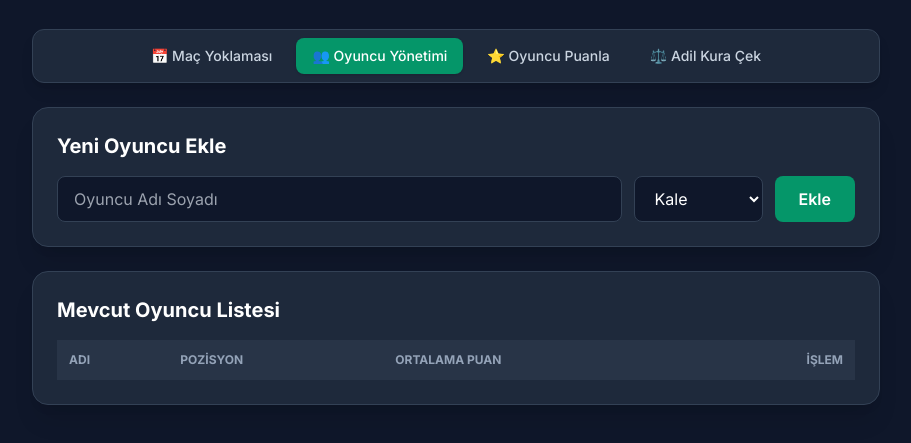
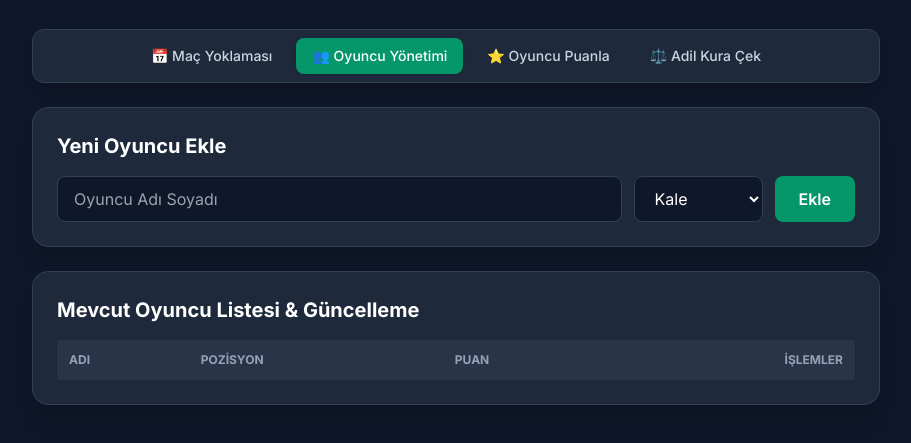
Before and after one commit to muhammetfiratt/Matchmaking, a plain HTML site: page index.html in a window 1280 px wide. Both pictures are taken after a click on the button "👥 Oyuncu Yönetimi". Shown: the part 121-564 px from the top of the page, without its empty margins (184-1095 px from the left). Drawn offline with nearby package versions, Linux system fonts and the light colour scheme; no server answers.

Commit message:
Refactor index.html by removing comments and updating headings
Removed unnecessary comments and updated headings for clarity.

```diff
--- a/index.html
+++ b/index.html
@@ -31,7 +31,6 @@
 
         <!-- 1. SEKME: MAÇ YOKLAMASI -->
         <div id="tab-yoklama" class="tab-content space-y-6">
-            <!-- Maç Tarih ve Saat Ayarı -->
             <div class="bg-slate-800 rounded-2xl p-6 shadow-xl border border-slate-700">
                 <h2 class="text-xl font-bold text-white mb-2">📅 Maç Tarihi ve Saati</h2>
                 <p class="text-slate-400 text-sm mb-4">Maç günü ve saati geldiğinde anket otomatik olarak sıfırlanır.</p>
@@ -42,7 +41,6 @@
                 <div id="match-countdown" class="text-xs text-amber-400 mt-2 font-medium"></div>
             </div>
 
-            <!-- Yoklama Oy Verme Formu -->
             <div class="bg-slate-800 rounded-2xl p-6 shadow-xl border border-slate-700">
                 <h2 class="text-xl font-bold text-white mb-2">📝 Oy Kullan / Yoklama Ver</h2>
                 <p class="text-slate-400 text-sm mb-4">Listeden adını seç, gelip gelmeyeceğini belirle ve oyunu gönder!</p>
@@ -65,9 +63,7 @@
                 </form>
             </div>
 
-            <!-- Canlı Katılım Listeleri -->
             <div class="grid grid-cols-1 md:grid-cols-2 gap-6">
-                <!-- Gelenler -->
                 <div class="bg-slate-800 rounded-2xl p-6 shadow-xl border border-emerald-500/30">
                     <div class="flex justify-between items-center mb-4 pb-3 border-b border-slate-700">
                         <h3 class="text-lg font-bold text-emerald-400">✅ Gelenler</h3>
@@ -75,7 +71,6 @@
                     </div>
                     <ul id="liste-gelenler" class="space-y-2"></ul>
                 </div>
-                <!-- Gelmeyenler -->
                 <div class="bg-slate-800 rounded-2xl p-6 shadow-xl border border-rose-500/30">
                     <div class="flex justify-between items-center mb-4 pb-3 border-b border-slate-700">
                         <h3 class="text-lg font-bold text-rose-400">❌ Gelmeyenler</h3>
@@ -103,15 +98,15 @@
             </div>
 
             <div class="bg-slate-800 rounded-2xl p-6 shadow-xl border border-slate-700">
-                <h2 class="text-xl font-bold text-white mb-4">Mevcut Oyuncu Listesi</h2>
+                <h2 class="text-xl font-bold text-white mb-4">Mevcut Oyuncu Listesi & Güncelleme</h2>
                 <div class="overflow-x-auto">
                     <table class="w-full text-left text-sm text-slate-300">
                         <thead class="bg-slate-700/50 text-slate-400 uppercase text-xs">
                             <tr>
                                 <th class="p-3">Adı</th>
                                 <th class="p-3">Pozisyon</th>
-                                <th class="p-3">Ortalama Puan</th>
-                                <th class="p-3 text-right">İşlem</th>
+                                <th class="p-3">Puan</th>
+                                <th class="p-3 text-right">İşlemler</th>
                             </tr>
                         </thead>
                         <tbody id="yonetim-oyuncu-tablosu" class="divide-y divide-slate-700"></tbody>
@@ -140,7 +135,6 @@
                 </button>
             </div>
 
-            <!-- Takım Sonuçları -->
             <div id="kura-sonuclari" class="grid grid-cols-1 md:grid-cols-2 gap-6 hidden">
                 <div class="bg-slate-800 rounded-2xl p-6 shadow-xl border border-blue-500/30">
                     <div class="flex justify-between items-center mb-4 pb-3 border-b border-slate-700">
```
